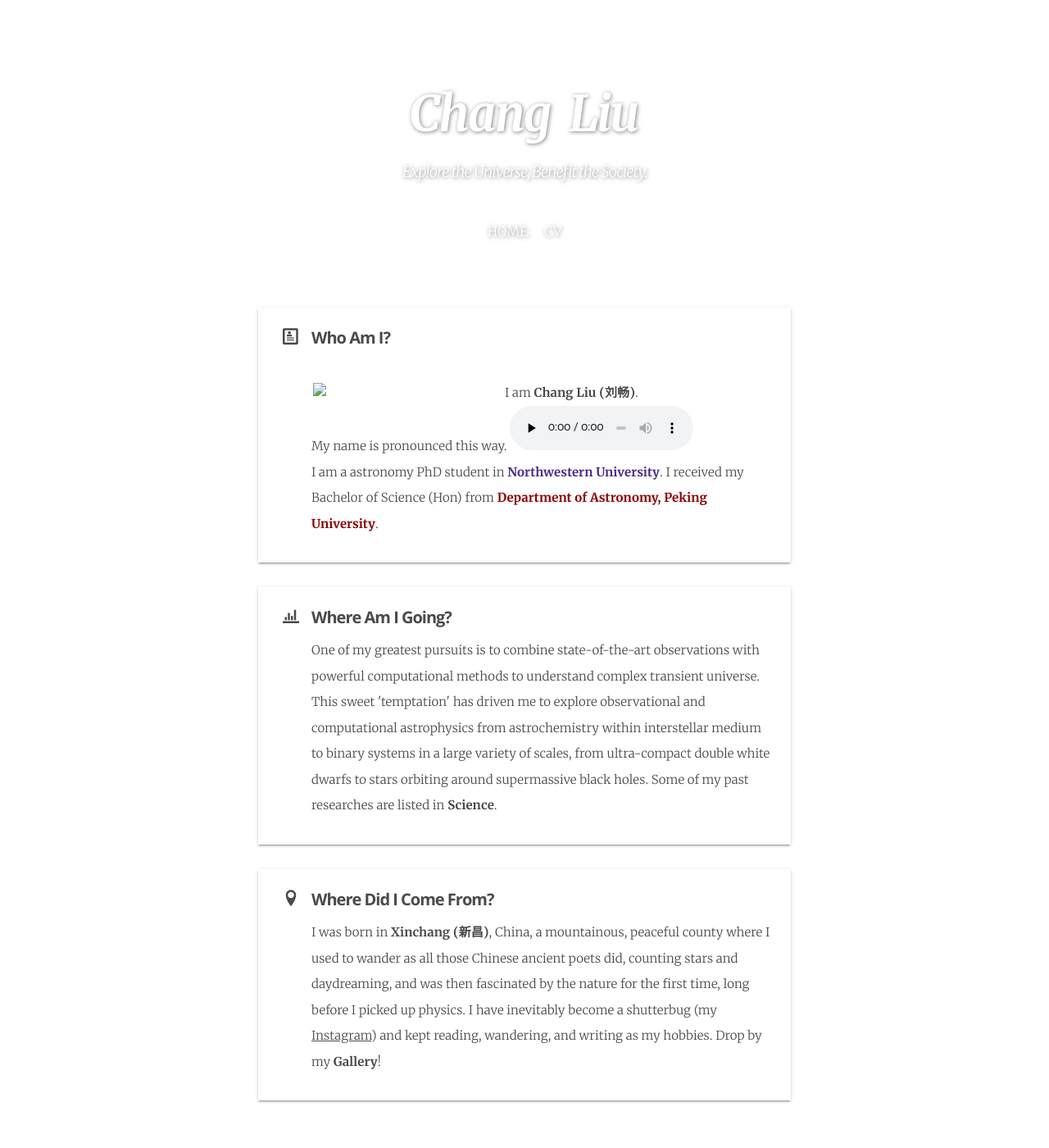
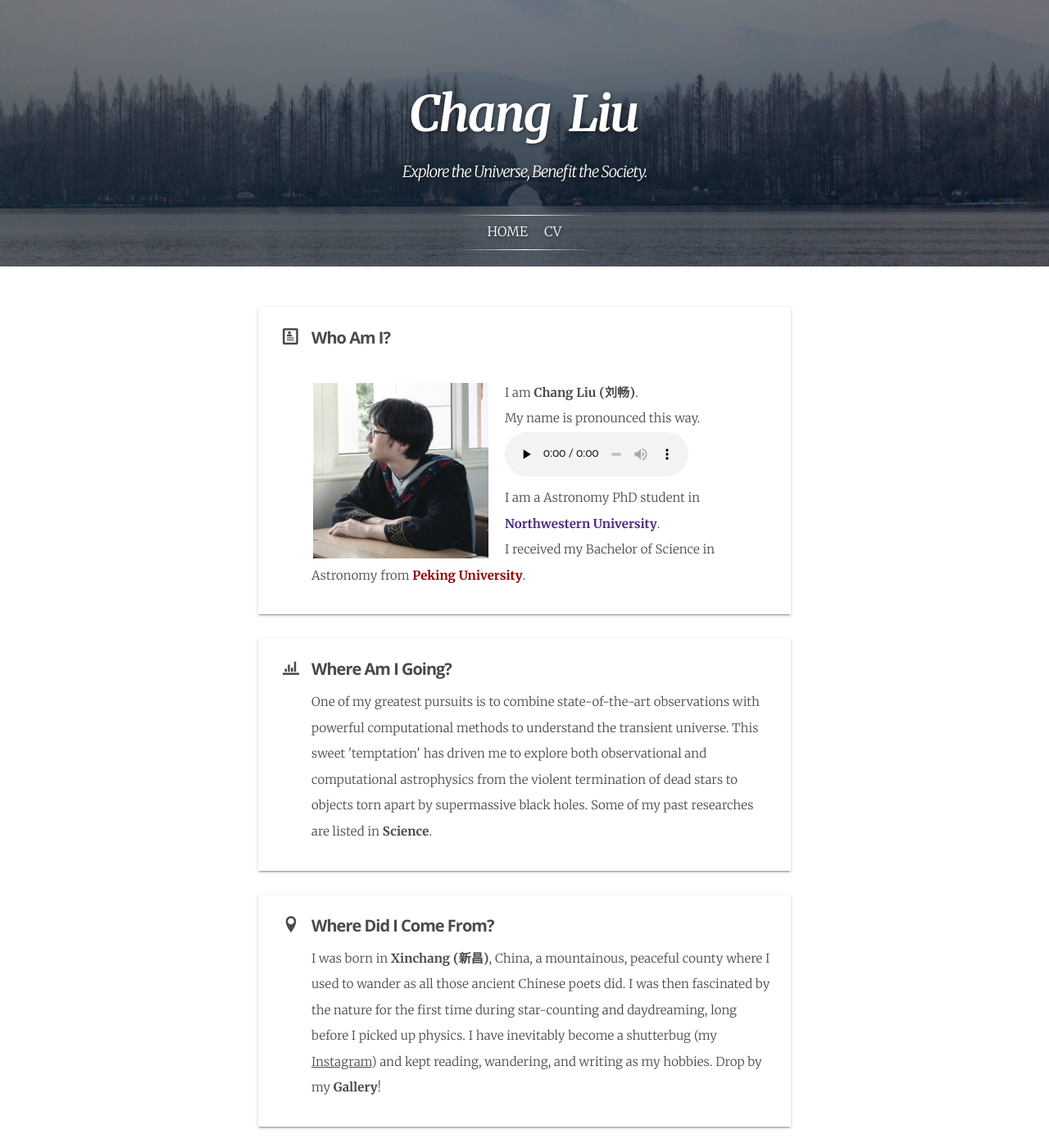
Before and after one commit to slowdivePTG/slowdivePTG.github.io, a Jekyll site: the page built from index.html, in a window 1280 px wide and 1400 px high. Shown: the whole window at 82% size. Built offline with Jekyll 4.4.1, drawn with Linux system fonts in a browser that asks for light colours; some web fonts are replaced; a script that is not in the unit is left out.

Commit message:
TDE CV updated

```diff
--- a/index.html
+++ b/index.html
@@ -31,7 +31,8 @@ layout: default
                   <a href="/assets/changliu.mp3">/assets/changliu.mp3</a>
 
               </audio><br>
-          I am a astronomy PhD student in <b><a href = 'https://physics.northwestern.edu'><font color='4E2A84'>Northwestern University</font></a></b>. I received my Bachelor of Science (Hon) from <b><a href = 'https://astro.pku.edu.cn'><font color="#8c0000">Department of Astronomy, Peking University</font></a></b>.
+          I am a Astronomy PhD student in <b><a href = 'https://ciera.northwestern.edu/directory/chang-liu/'><font color='4E2A84'>Northwestern University</font></a></b>. <br>
+          I received my Bachelor of Science in Astronomy from <b><a href = 'https://astro.pku.edu.cn'><font color="#8c0000">Peking University</font></a></b>.
       </ul>
    </div>
 </div>
@@ -41,7 +42,7 @@ layout: default
    </div>
    <div class="content">
        <ul>
-          One of my greatest pursuits is to combine state-of-the-art observations with powerful computational methods to understand complex transient universe. This sweet 'temptation' has driven me to explore observational and computational astrophysics from astrochemistry within interstellar medium to binary systems in a large variety of scales, from ultra-compact double white dwarfs to stars orbiting around supermassive black holes. Some of my past researches are listed in <b><a href="/Science">Science</a></b>.
+          One of my greatest pursuits is to combine state-of-the-art observations with powerful computational methods to understand the  transient universe. This sweet 'temptation' has driven me to explore both observational and computational astrophysics from the violent termination of dead stars to objects torn apart by supermassive black holes. Some of my past researches are listed in <b><a href="/Science">Science</a></b>.
      </ul>
    </div>
 </div>
@@ -51,7 +52,7 @@ layout: default
    </div>
    <div class="content">
        <ul>
-          I was born in <b><a href='https://en.wikipedia.org/wiki/Xinchang_County'>Xinchang (新昌)</a></b>, China, a mountainous, peaceful county where I used to wander as all those Chinese ancient poets did, counting stars and daydreaming, and was then fascinated by the nature for the first time, long before I picked up physics. I have inevitably become a shutterbug (my <u><a href = 'https://www.instagram.com/slowdiveptg/'>Instagram</a></u>) and kept reading, wandering, and writing as my hobbies. Drop by my <b><a href="/Gallery">Gallery</a></b>!
+          I was born in <b><a href='https://en.wikipedia.org/wiki/Xinchang_County'>Xinchang (新昌)</a></b>, China, a mountainous, peaceful county where I used to wander as all those ancient Chinese poets did. I was then fascinated by the nature for the first time during star-counting and daydreaming, long before I picked up physics. I have inevitably become a shutterbug (my <u><a href = 'https://www.instagram.com/slowdiveptg/'>Instagram</a></u>) and kept reading, wandering, and writing as my hobbies. Drop by my <b><a href="/Gallery">Gallery</a></b>!
        </ul>
    </div>
 </div>
```
Also changed, not shown: assets/page/chang_cover.jpg (added), assets/page/cover.jpg (added), 5 other files.
